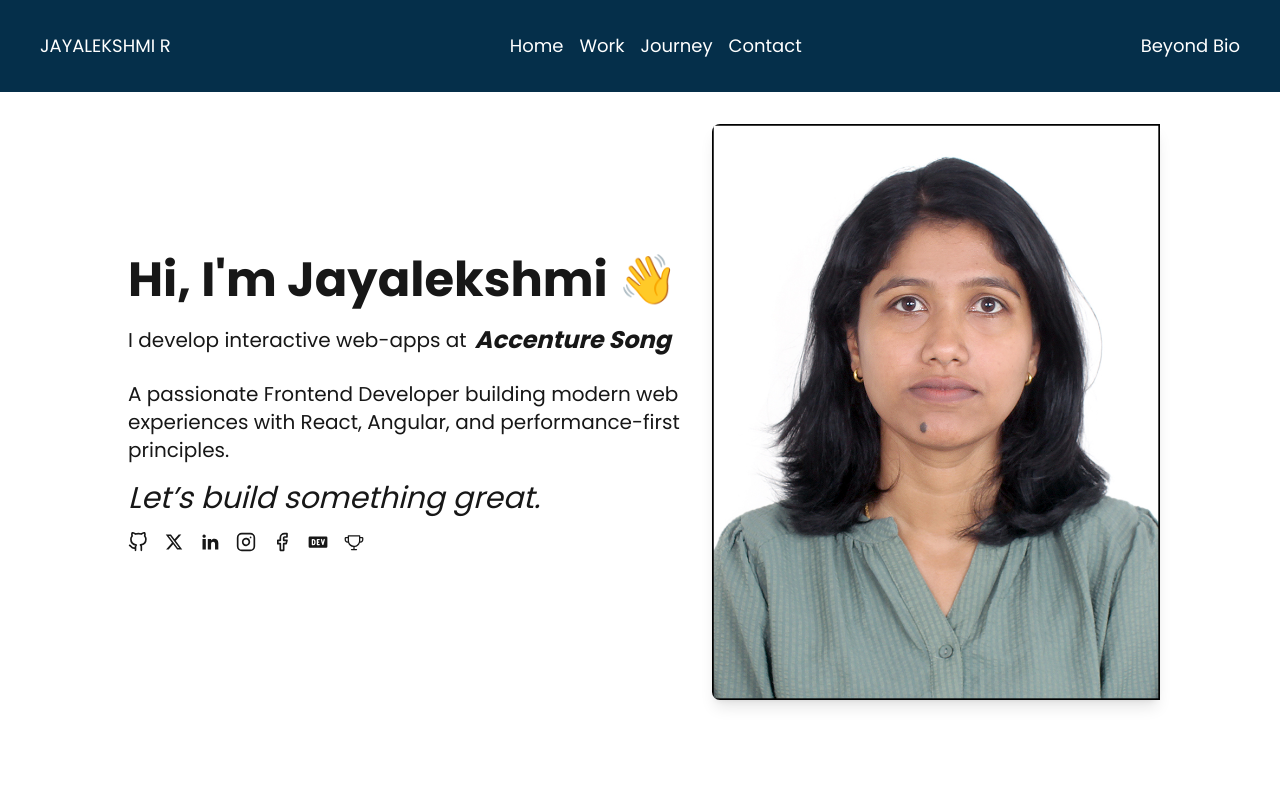
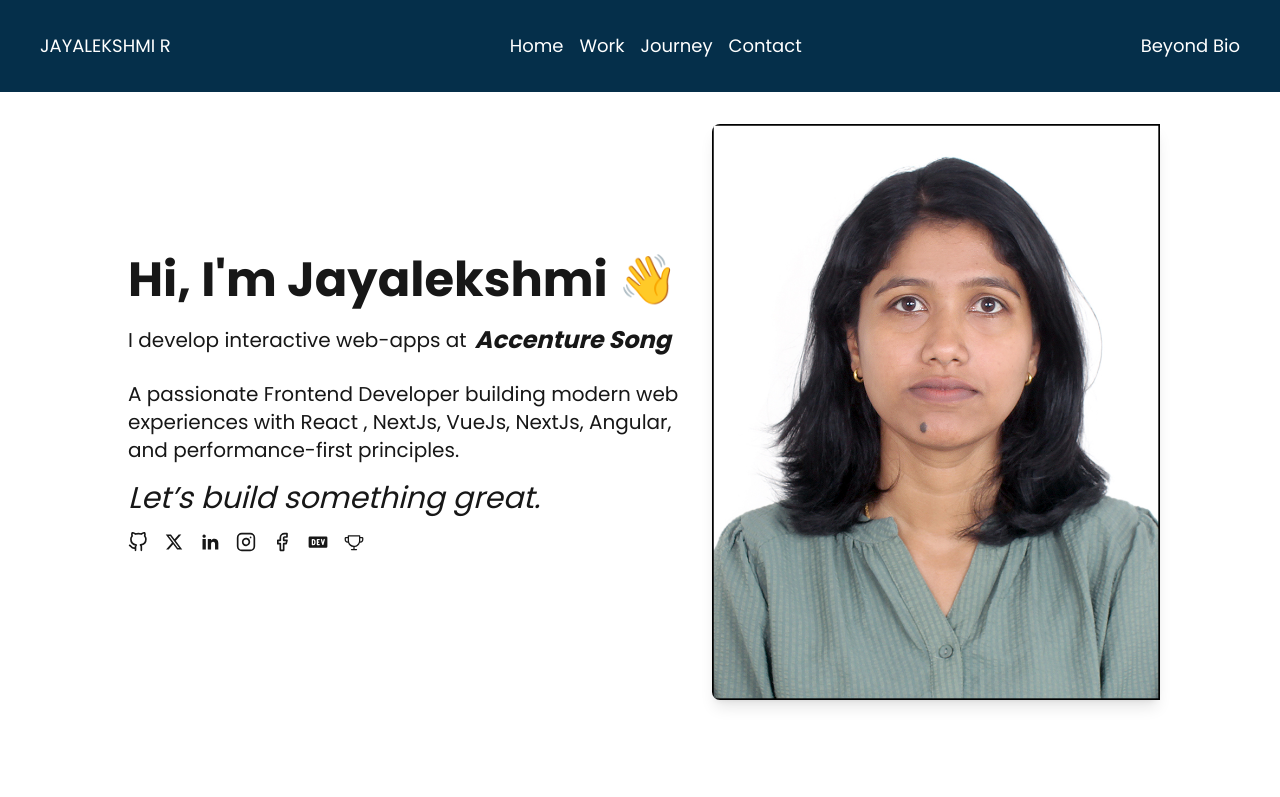
Before and after one commit to jayalekshmir/jayalekshmi.github.io, a Next.js app: page / in a window 1280 px wide. Shown: the top 797 px of the page. Built offline with nearby package versions, Linux system fonts and the light colour scheme.

Commit message:
Update Introduction.tsx

```diff
--- a/components/Introduction.tsx
+++ b/components/Introduction.tsx
@@ -23,7 +23,7 @@ export default function Introduction() {
 
         <p className="mt-4 text-sm lg:text-xl max-w-xl mb-2 lg:mb-4 ">
           A passionate Frontend Developer building modern web experiences with
-          React, Angular, and performance-first principles.
+          React , NextJs, VueJs, NextJs, Angular, and performance-first principles.
         </p>
         <div className="text-2xl lg:text-3xl italic">
           Let’s build something great.
```
